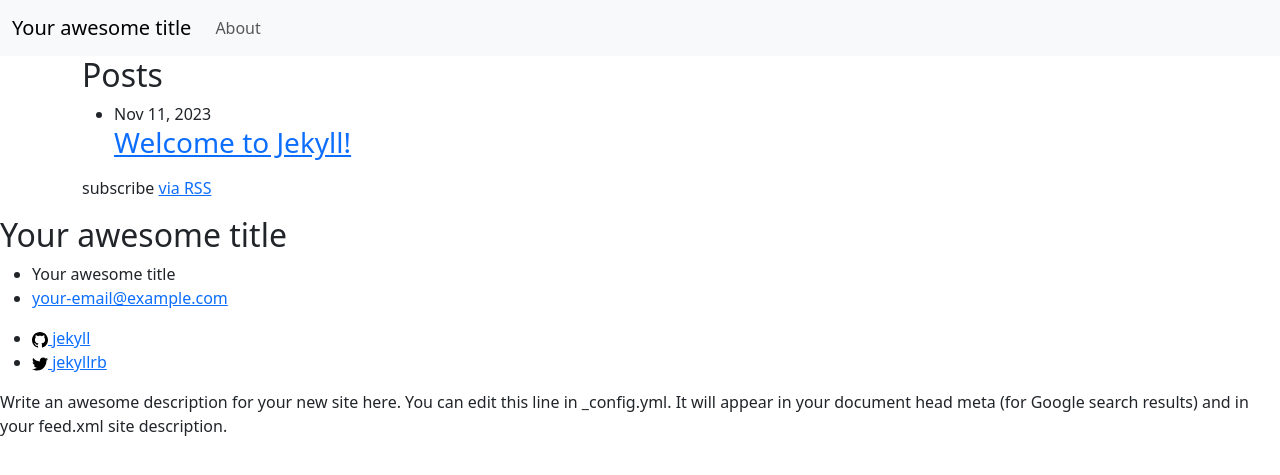
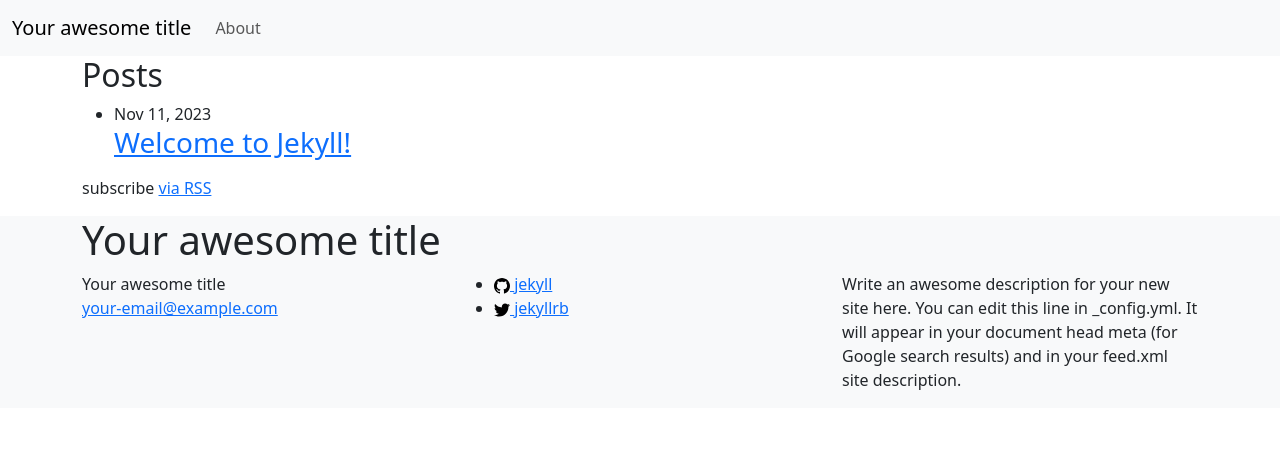
Before and after one commit to mcmillanator/jekyll, a Jekyll site: the page built from index.md, in a window 1280 px wide. Shown: the top 475 px of the page. Built offline with Jekyll 4.4.1, drawn with Linux system fonts in a browser that asks for light colours.

Commit message:
update footer with bs

```diff
--- a/_includes/footer.html
+++ b/_includes/footer.html
@@ -1,35 +1,39 @@
-<footer class="site-footer h-card">
+<footer class="bg-body-tertiary">
   <data class="u-url" href="{{ "/" | relative_url }}"></data>
 
-  <div class="wrapper">
+  <div class="container">
 
-    <h2 class="footer-heading">{{ site.title | escape }}</h2>
+    <h2 class="h1">{{ site.title | escape }}</h2>
 
-    <div class="footer-col-wrapper">
-      <div class="footer-col footer-col-1">
-        <ul class="contact-list">
-          <li class="p-name">
+    <div class="row">
+      <div class="col">
+        <ul class="list-group list-group-flush">
+          <li>
             {%- if site.author -%}
               {{ site.author | escape }}
             {%- else -%}
               {{ site.title | escape }}
             {%- endif -%}
-            </li>
+          </li>
             {%- if site.email -%}
             <li><a class="u-email" href="mailto:{{ site.email }}">{{ site.email }}</a></li>
             {%- endif -%}
         </ul>
       </div>
 
-      <div class="footer-col footer-col-2">
+      <div class="col">
         {%- include social.html -%}
       </div>
 
-      <div class="footer-col footer-col-3">
+      <div class="col">
         <p>{{- site.description | escape -}}</p>
+        </div>
+        </div>
+      </div>
+
+      </div>
       </div>
     </div>
-
   </div>
   <script src="https://cdn.jsdelivr.net/npm/bootstrap@5.3.2/dist/js/bootstrap.bundle.min.js" integrity="sha384-C6RzsynM9kWDrMNeT87bh95OGNyZPhcTNXj1NW7RuBCsyN/o0jlpcV8Qyq46cDfL" crossorigin="anonymous"></script>
 
```
